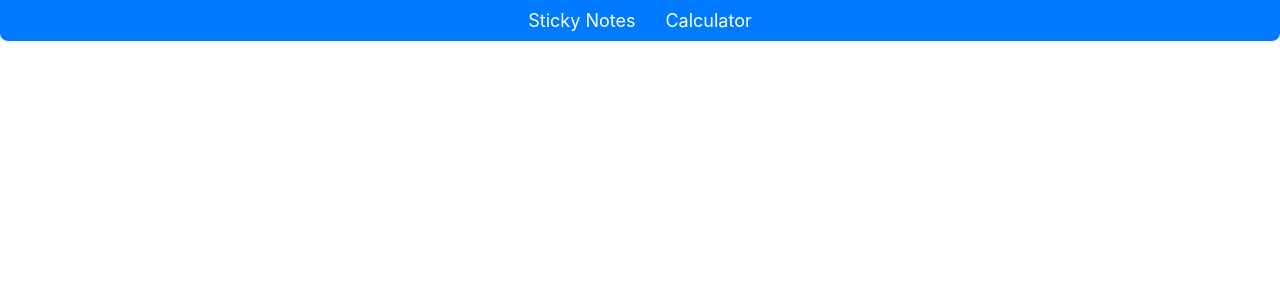
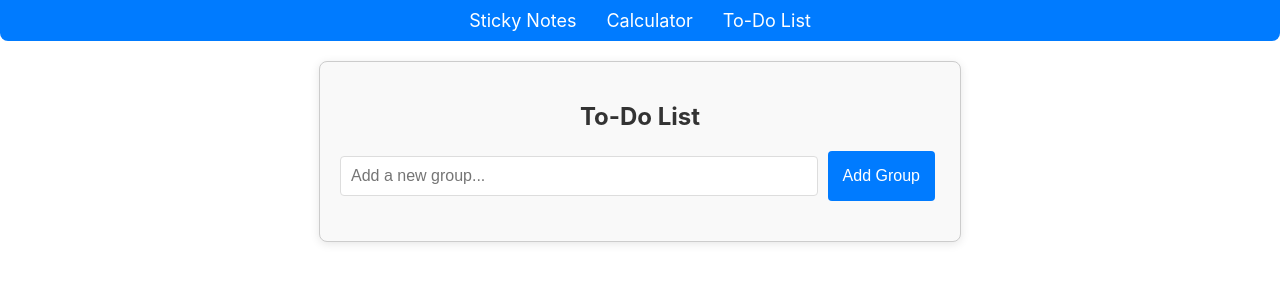
Before and after one commit to madhukantp97/my-notes, a React (Create React App) app: page /todo in a window 1280 px wide. Shown: the top 300 px of the page. Built offline with nearby package versions, Linux system fonts and the light colour scheme.

Commit message:
added to do list

```diff
--- a/src/App.js
+++ b/src/App.js
@@ -3,6 +3,7 @@ import React from 'react';
 import { BrowserRouter as Router, Route, Routes, Link } from 'react-router-dom';
 import StickyNotes from './StickyNotes';
 import Calculator from './Calculator';
+import ToDoList from './ToDoList'; // Import the new component
 import './App.css'; // If you have general styles
 
 const App = () => {
@@ -11,10 +12,12 @@ const App = () => {
       <nav>
         <Link to="/">Sticky Notes</Link>
         <Link to="/calculator">Calculator</Link>
+        <Link to="/todo">To-Do List</Link> {/* Add a link for To-Do List */}
       </nav>
       <Routes>
         <Route path="/" element={<StickyNotes />} />
         <Route path="/calculator" element={<Calculator />} />
+        <Route path="/todo" element={<ToDoList />} /> {/* Route for To-Do List */}
       </Routes>
     </Router>
   );
--- /dev/null
+++ b/src/ToDoList.css
@@ -0,0 +1,108 @@
+/* src/ToDoList.css */
+.todo-container {
+    max-width: 600px;
+    margin: 20px auto;
+    padding: 20px;
+    border: 1px solid #ccc;
+    border-radius: 8px;
+    box-shadow: 0 2px 10px rgba(0, 0, 0, 0.1);
+    background-color: #f9f9f9;
+  }
+
+  h2 {
+    text-align: center;
+    color: #333;
+  }
+
+  .input-container {
+    display: flex;
+    justify-content: space-between;
+    margin-bottom: 20px;
+  }
+
+  input[type="text"] {
+    flex: 1;
+    padding: 10px;
+    border: 1px solid #ddd;
+    border-radius: 4px;
+    margin-right: 10px;
+    font-size: 16px;
+  }
+
+  button {
+    padding: 10px 15px;
+    border: none;
+    border-radius: 4px;
+    background-color: #007bff;
+    color: white;
+    font-size: 16px;
+    cursor: pointer;
+    transition: background-color 0.3s;
+  }
+
+  button:hover {
+    background-color: #0056b3;
+  }
+
+  .task-list {
+    margin-top: 20px;
+  }
+
+  .task {
+    display: flex;
+    align-items: center;
+    padding: 10px;
+    border: 1px solid #ddd;
+    border-radius: 4px;
+    margin-bottom: 10px;
+    background-color: #fff;
+    transition: background-color 0.3s;
+  }
+
+  .task.completed {
+    background-color: #e0ffe0;
+    text-decoration: line-through;
+    color: gray;
+  }
+
+  .task input[type="checkbox"] {
+    margin-right: 10px;
+  }
+
+  .delete-btn {
+    background: none;
+    border: none;
+    color: red;
+    font-size: 8px; /* Reduced font size */
+    margin-left: auto;
+    cursor: pointer;
+    padding: 5px; /* Added padding for better click area */
+    line-height: 1; /* Adjust line height */
+    transition: color 0.3s; /* Added transition for smooth color change */
+  }
+
+  .delete-btn:hover {
+    color: darkred;
+  }
+  /* src/ToDoList.css */
+.group-list {
+    margin-top: 20px;
+  }
+
+  .group {
+    border: 1px solid #ddd;
+    border-radius: 4px;
+    padding: 10px;
+    margin-bottom: 15px;
+    background-color: #f9f9f9;
+  }
+
+  .group h3 {
+    display: flex;
+    justify-content: space-between;
+    align-items: center;
+  }
+
+  .task-list {
+    margin-top: 10px;
+  }
--- /dev/null
+++ b/src/ToDoList.js
@@ -0,0 +1,133 @@
+// src/ToDoList.js
+import React, { useState, useEffect } from 'react';
+import './ToDoList.css';
+
+const ToDoList = () => {
+  const [groups, setGroups] = useState([]);
+  const [inputGroup, setInputGroup] = useState('');
+  const [taskInputs, setTaskInputs] = useState({}); // State to track each group's task input
+
+  useEffect(() => {
+    const savedGroups = JSON.parse(localStorage.getItem('todoGroups')) || [];
+    setGroups(savedGroups);
+  }, []);
+
+  useEffect(() => {
+    localStorage.setItem('todoGroups', JSON.stringify(groups));
+  }, [groups]);
+
+  const handleAddGroup = () => {
+    if (inputGroup.trim()) {
+      const newGroup = {
+        name: inputGroup,
+        tasks: [],
+      };
+      setGroups((prevGroups) => [...prevGroups, newGroup]);
+      setInputGroup('');
+    }
+  };
+
+  const handleAddTask = (groupIndex) => {
+    const inputTask = taskInputs[groupIndex] || '';
+    if (inputTask.trim()) {
+      const newTask = {
+        text: inputTask,
+        completed: false,
+      };
+      const updatedGroups = groups.map((group, index) =>
+        index === groupIndex
+          ? { ...group, tasks: [...group.tasks, newTask] }
+          : group
+      );
+      setGroups(updatedGroups);
+      setTaskInputs({ ...taskInputs, [groupIndex]: '' }); // Clear input for the specific group
+    }
+  };
+
+  const handleTaskInputChange = (groupIndex, value) => {
+    setTaskInputs({ ...taskInputs, [groupIndex]: value }); // Update the specific group's input
+  };
+
+  const toggleTaskCompletion = (groupIndex, taskIndex) => {
+    const updatedGroups = groups.map((group, i) =>
+      i === groupIndex
+        ? {
+            ...group,
+            tasks: group.tasks.map((task, j) =>
+              j === taskIndex ? { ...task, completed: !task.completed } : task
+            ),
+          }
+        : group
+    );
+    setGroups(updatedGroups);
+  };
+
+  const handleDeleteTask = (groupIndex, taskIndex) => {
+    const updatedGroups = groups.map((group, i) => {
+      if (i === groupIndex) {
+        return {
+          ...group,
+          tasks: group.tasks.filter((_, j) => j !== taskIndex),
+        };
+      }
+      return group;
+    });
+    setGroups(updatedGroups);
+  };
+
+  const handleDeleteGroup = (index) => {
+    const updatedGroups = groups.filter((_, i) => i !== index);
+    setGroups(updatedGroups);
+  };
+
+  return (
+    <div className="todo-container">
+      <h2>To-Do List</h2>
+
+      <div className="input-container">
+        <input
+          type="text"
+          value={inputGroup}
+          onChange={(e) => setInputGroup(e.target.value)}
+          placeholder="Add a new group..."
+        />
+        <button onClick={handleAddGroup}>Add Group</button>
+      </div>
+
+      <div className="group-list">
+        {groups.map((group, groupIndex) => (
+          <div key={groupIndex} className="group">
+            <h3>
+              {group.name}
+              <button className="delete-btn" onClick={() => handleDeleteGroup(groupIndex)}>×</button>
+            </h3>
+            <div>
+              <input
+                type="text"
+                value={taskInputs[groupIndex] || ''} // Use specific group input
+                onChange={(e) => handleTaskInputChange(groupIndex, e.target.value)}
+                placeholder="Add a new task..."
+              />
+              <button onClick={() => handleAddTask(groupIndex)}>Add Task</button>
+            </div>
+            <div className="task-list">
+              {group.tasks.map((task, taskIndex) => (
+                <div key={taskIndex} className={`task ${task.completed ? 'completed' : ''}`}>
+                  <input
+                    type="checkbox"
+                    checked={task.completed}
+                    onChange={() => toggleTaskCompletion(groupIndex, taskIndex)}
+                  />
+                  <span>{task.text}</span>
+                  <button onClick={() => handleDeleteTask(groupIndex, taskIndex)} className="delete-btn">×</button>
+                </div>
+              ))}
+            </div>
+          </div>
+        ))}
+      </div>
+    </div>
+  );
+};
+
+export default ToDoList;
```
